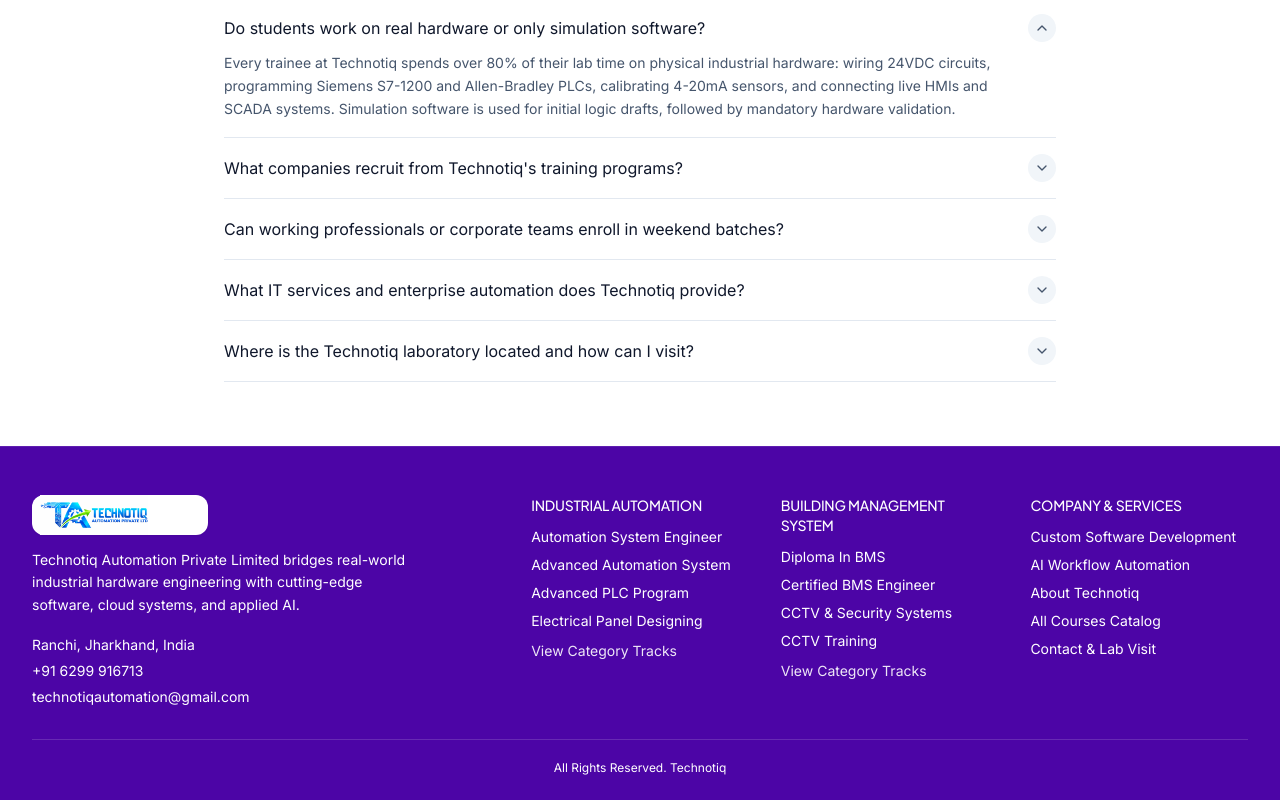
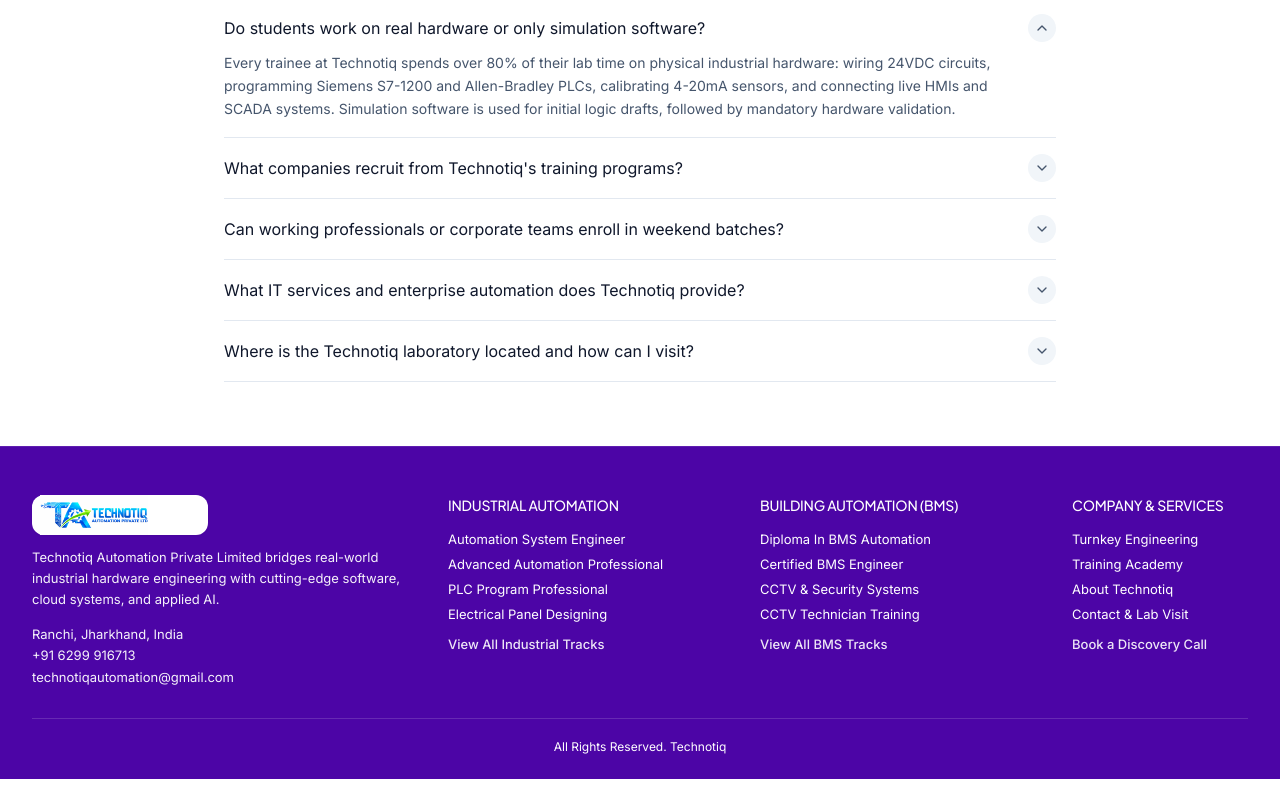
Before and after one commit to webitya/technotiq, a Next.js app: page / in a window 1280 px wide. Shown: the part 4041-4841 px from the top of the page. After the commit the page ends 4820 px from the top, so only its background shows below. Built offline with nearby package versions, Linux system fonts and the light colour scheme.

Commit message:
feat: add Footer layout component with brand info, courses, and services links

```diff
--- a/src/components/layout/Footer.js
+++ b/src/components/layout/Footer.js
@@ -5,9 +5,9 @@ export default function Footer() {
   return (
     <footer className="bg-[#4C05A6] text-white pt-10 pb-6 sm:pt-12 sm:pb-6 border-t border-white/10">
       <div className="max-w-7xl mx-auto px-4 sm:px-6 lg:px-8">
-        <div className="grid grid-cols-1 md:grid-cols-2 lg:grid-cols-5 gap-6 lg:gap-8 pb-8 border-b border-white/15">
-          {/* Brand Info (2 columns) */}
-          <div className="lg:col-span-2 space-y-3.5">
+        <div className="grid grid-cols-1 sm:grid-cols-2 lg:grid-cols-12 gap-6 lg:gap-8 pb-8 border-b border-white/15">
+          {/* Brand Info (4 columns) */}
+          <div className="lg:col-span-4 space-y-3">
             <div className="relative h-10 w-44 bg-white rounded-xl p-1.5 shadow-xs">
               <Image
                 src="/technotiq-logo.webp"
@@ -18,12 +18,12 @@ export default function Footer() {
               />
             </div>
 
-            <p className="text-white text-xs sm:text-sm leading-relaxed max-w-sm font-normal">
+            <p className="text-white text-xs sm:text-[13px] leading-relaxed max-w-sm font-normal opacity-95">
               Technotiq Automation Private Limited bridges real-world industrial hardware
               engineering with cutting-edge software, cloud systems, and applied AI.
             </p>
 
-            <div className="space-y-1.5 pt-1 text-xs sm:text-sm text-white font-normal">
+            <div className="space-y-1 pt-1 text-xs sm:text-[13px] text-white font-normal opacity-95">
               <p>Ranchi, Jharkhand, India</p>
               <p>
                 <a href="tel:+916299916713" className="text-white hover:underline">
@@ -38,103 +38,103 @@ export default function Footer() {
             </div>
           </div>
 
-          {/* Industrial Automation Courses (1 column) */}
-          <div>
-            <h4 className="text-white font-medium text-xs sm:text-sm tracking-wide uppercase mb-3">
+          {/* Industrial Automation Courses (3 columns) */}
+          <div className="lg:col-span-3">
+            <h4 className="text-xs sm:text-sm font-bold tracking-wider uppercase text-white mb-3 sm:mb-4 whitespace-nowrap">
               Industrial Automation
             </h4>
-            <ul className="space-y-2 text-xs sm:text-sm text-white font-normal">
+            <ul className="space-y-2 text-xs sm:text-[13px] text-white font-normal">
               <li>
-                <Link href="/courses/automation-system-engineer" className="text-white hover:underline transition-colors">
+                <Link href="/courses/automation-system-engineer" className="text-white hover:underline transition-colors whitespace-nowrap block">
                   Automation System Engineer
                 </Link>
               </li>
               <li>
-                <Link href="/courses/advanced-automation-system-professional" className="text-white hover:underline transition-colors">
-                  Advanced Automation System
+                <Link href="/courses/advanced-automation-system-professional" className="text-white hover:underline transition-colors whitespace-nowrap block">
+                  Advanced Automation Professional
                 </Link>
               </li>
               <li>
-                <Link href="/courses/advanced-plc-program-professional" className="text-white hover:underline transition-colors">
-                  Advanced PLC Program
+                <Link href="/courses/advanced-plc-program-professional" className="text-white hover:underline transition-colors whitespace-nowrap block">
+                  PLC Program Professional
                 </Link>
               </li>
               <li>
-                <Link href="/courses/electrical-control-panel-designing" className="text-white hover:underline transition-colors">
+                <Link href="/courses/electrical-control-panel-designing" className="text-white hover:underline transition-colors whitespace-nowrap block">
                   Electrical Panel Designing
                 </Link>
               </li>
-              <li>
-                <Link href="/courses/industrial-automation" className="text-white hover:underline font-normal inline-block mt-0.5 opacity-90">
-                  View Category Tracks
+              <li className="pt-1">
+                <Link href="/courses/industrial-automation" className="text-white hover:underline font-medium inline-block opacity-90">
+                  View All Industrial Tracks
                 </Link>
               </li>
             </ul>
           </div>
 
-          {/* Building Management System Courses (1 column) */}
-          <div>
-            <h4 className="text-white font-medium text-xs sm:text-sm tracking-wide uppercase mb-3">
-              Building Management System
+          {/* Building Management System Courses (3 columns) */}
+          <div className="lg:col-span-3">
+            <h4 className="text-xs sm:text-sm font-bold tracking-wider uppercase text-white mb-3 sm:mb-4 whitespace-nowrap">
+              Building Automation (BMS)
             </h4>
-            <ul className="space-y-2 text-xs sm:text-sm text-white font-normal">
+            <ul className="space-y-2 text-xs sm:text-[13px] text-white font-normal">
               <li>
-                <Link href="/courses/diploma-in-building-management-system" className="text-white hover:underline transition-colors">
-                  Diploma In BMS
+                <Link href="/courses/diploma-in-building-management-system" className="text-white hover:underline transition-colors whitespace-nowrap block">
+                  Diploma In BMS Automation
                 </Link>
               </li>
               <li>
-                <Link href="/courses/certified-bms-engineer" className="text-white hover:underline transition-colors">
+                <Link href="/courses/certified-bms-engineer" className="text-white hover:underline transition-colors whitespace-nowrap block">
                   Certified BMS Engineer
                 </Link>
               </li>
               <li>
-                <Link href="/courses/cctv-and-security-systems" className="text-white hover:underline transition-colors">
+                <Link href="/courses/cctv-and-security-systems" className="text-white hover:underline transition-colors whitespace-nowrap block">
                   CCTV & Security Systems
                 </Link>
               </li>
               <li>
-                <Link href="/courses/cctv-training" className="text-white hover:underline transition-colors">
-                  CCTV Training
+                <Link href="/courses/cctv-training" className="text-white hover:underline transition-colors whitespace-nowrap block">
+                  CCTV Technician Training
                 </Link>
               </li>
-              <li>
-                <Link href="/courses/building-management-system" className="text-white hover:underline font-normal inline-block mt-0.5 opacity-90">
-                  View Category Tracks
+              <li className="pt-1">
+                <Link href="/courses/building-management-system" className="text-white hover:underline font-medium inline-block opacity-90">
+                  View All BMS Tracks
                 </Link>
               </li>
             </ul>
           </div>
 
-          {/* Company & Services (1 column) */}
-          <div>
-            <h4 className="text-white font-medium text-xs sm:text-sm tracking-wide uppercase mb-3">
+          {/* Company & Services (2 columns) */}
+          <div className="lg:col-span-2">
+            <h4 className="text-xs sm:text-sm font-bold tracking-wider uppercase text-white mb-3 sm:mb-4 whitespace-nowrap">
               Company & Services
             </h4>
-            <ul className="space-y-2 text-xs sm:text-sm text-white font-normal">
+            <ul className="space-y-2 text-xs sm:text-[13px] text-white font-normal">
               <li>
-                <Link href="/services#software" className="text-white hover:underline transition-colors">
-                  Custom Software Development
+                <Link href="/services" className="text-white hover:underline transition-colors whitespace-nowrap block">
+                  Turnkey Engineering
                 </Link>
               </li>
               <li>
-                <Link href="/services#ai" className="text-white hover:underline transition-colors">
-                  AI Workflow Automation
+                <Link href="/courses" className="text-white hover:underline transition-colors whitespace-nowrap block">
+                  Training Academy
                 </Link>
               </li>
               <li>
-                <Link href="/about" className="text-white hover:underline transition-colors">
+                <Link href="/about" className="text-white hover:underline transition-colors whitespace-nowrap block">
                   About Technotiq
                 </Link>
               </li>
               <li>
-                <Link href="/courses" className="text-white hover:underline transition-colors">
-                  All Courses Catalog
+                <Link href="/contact" className="text-white hover:underline transition-colors whitespace-nowrap block">
+                  Contact & Lab Visit
                 </Link>
               </li>
-              <li>
-                <Link href="/contact" className="text-white hover:underline transition-colors">
-                  Contact & Lab Visit
+              <li className="pt-1">
+                <Link href="/contact" className="text-white hover:underline font-medium inline-block opacity-90">
+                  Book a Discovery Call
                 </Link>
               </li>
             </ul>
```
